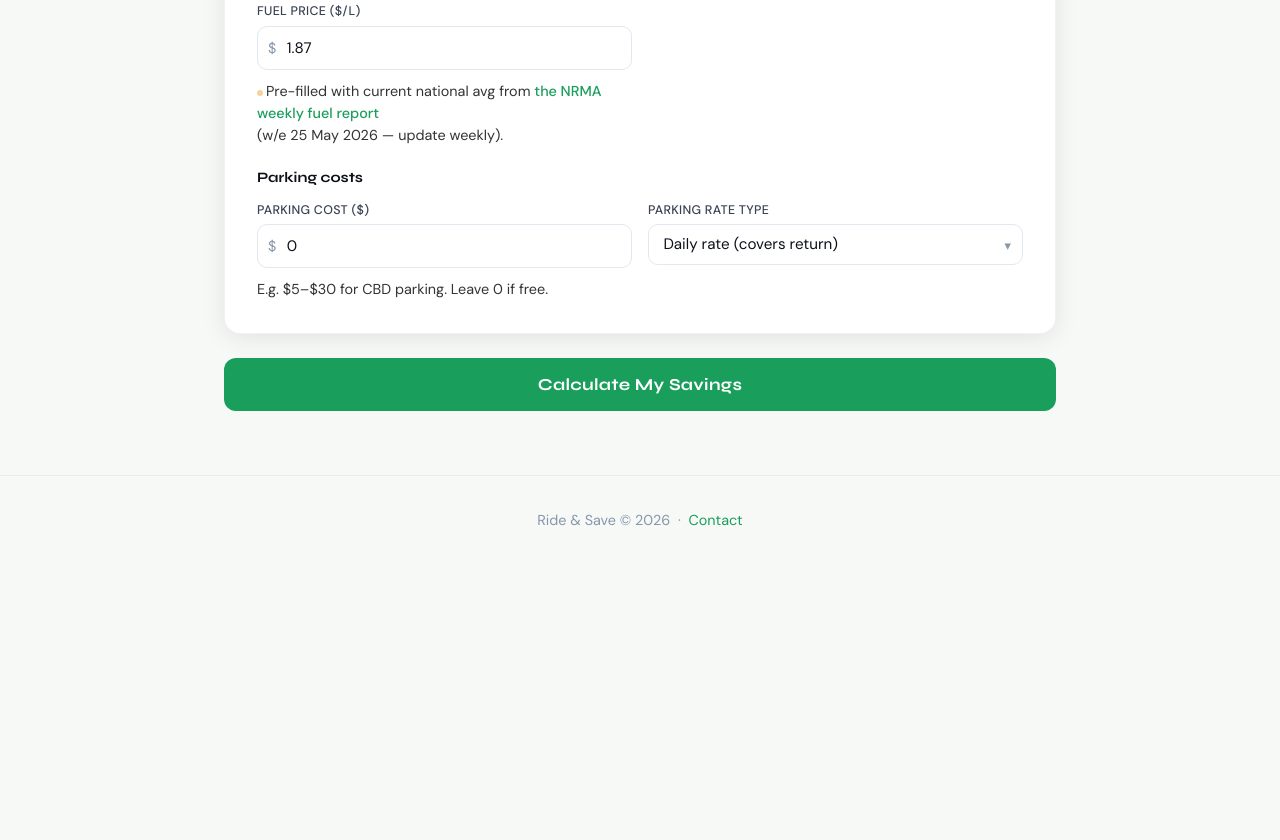
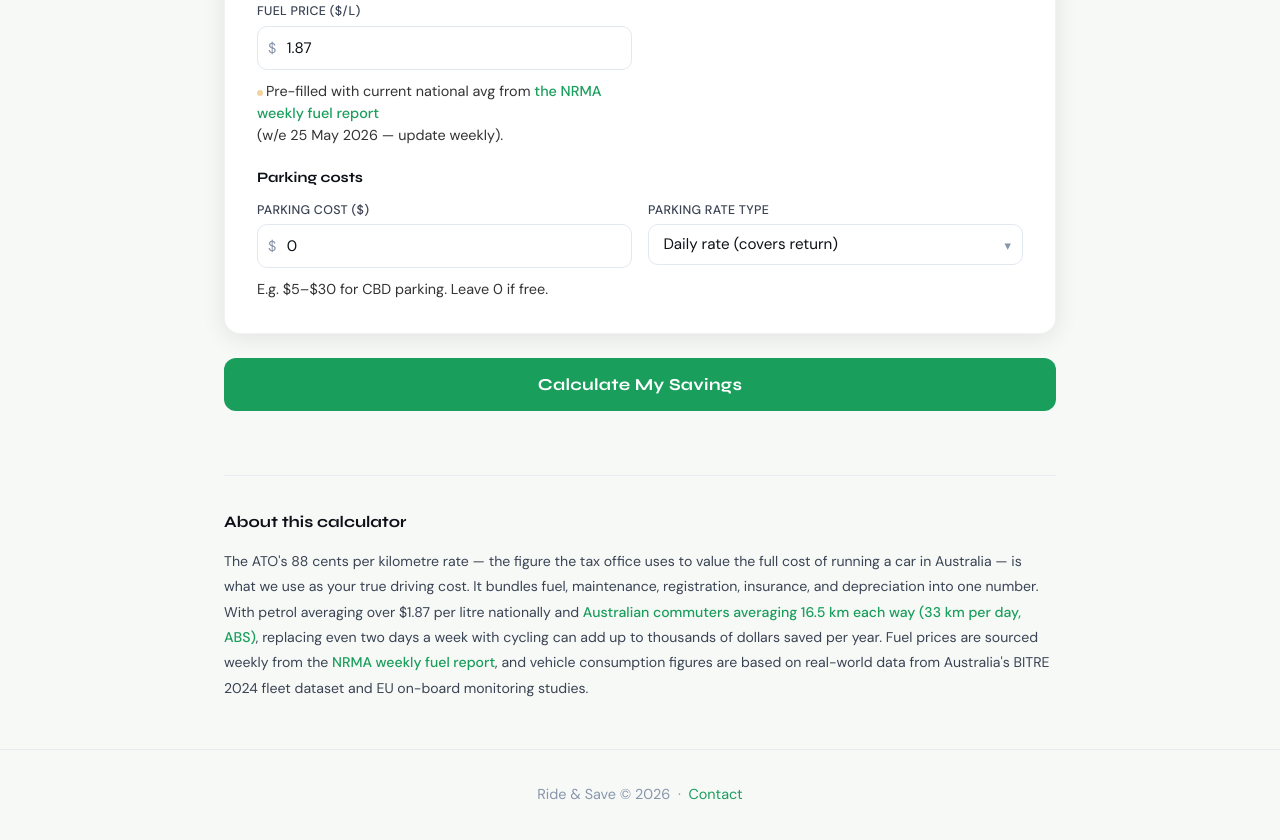
Before and after one commit to AdrienTop/rideandsave.com.au, a plain HTML site: page index.html in a window 1280 px wide. Shown: the part 1486-2326 px from the top of the page. Before the commit the page ends 2052 px from the top, so only its background shows below. Drawn offline with Linux system fonts and the light colour scheme; a web font is replaced by a local one.

Commit message:
add hreflang tags and AU-specific content sections for SEO differentiation
hreflang en-AU/en-NZ/x-default added to index.html and data.html
index.html: About this calculator section with ATO rate context, ABS commute distance stat (16.5km one-way), NRMA source link
data.html: About Australian vehicle fuel consumption section with BITRE/GVG fleet context

Co-Authored-By: Claude Sonnet 4.6 <noreply@anthropic.com>

```diff
--- a/index.html
+++ b/index.html
@@ -17,6 +17,9 @@
 <meta name="description" content="See how much money you save cycling instead of driving in Australia. Enter your commute distance and vehicle type to calculate fuel savings, CO₂ avoided, and yearly savings — based on real Australian fuel prices and ATO rates.">
 <meta name="robots" content="index, follow">
 <link rel="canonical" href="https://ride-and-save.com/">
+<link rel="alternate" hreflang="en-AU" href="https://ride-and-save.com/" />
+<link rel="alternate" hreflang="en-NZ" href="https://rideandsave.co.nz/" />
+<link rel="alternate" hreflang="x-default" href="https://ride-and-save.com/" />
 
 <meta property="og:type" content="website">
 <meta property="og:url" content="https://ride-and-save.com/">
@@ -364,6 +367,13 @@
   </div>
 </div>
 
+<div style="max-width:880px;margin:0 auto;padding:0 1.5rem 3rem">
+  <div style="border-top:1px solid #e8ecf0;padding-top:2rem;font-size:.88rem;color:var(--grey-mid);line-height:1.8">
+    <h2 style="font-family:'Syne',sans-serif;font-size:1rem;font-weight:700;color:var(--black);margin-bottom:.75rem">About this calculator</h2>
+    <p>The ATO's 88 cents per kilometre rate — the figure the tax office uses to value the full cost of running a car in Australia — is what we use as your true driving cost. It bundles fuel, maintenance, registration, insurance, and depreciation into one number. With petrol averaging over $1.87 per litre nationally and <a href="https://www.abs.gov.au/Ausstats/Abs@.Nsf/7d12b0f6763c78caca257061001cc588/531cdabf5b2ecff9ca25829400128632!OpenDocument" target="_blank" rel="noopener" style="color:var(--green);text-decoration:none;font-weight:500">Australian commuters averaging 16.5 km each way (33 km per day, ABS)</a>, replacing even two days a week with cycling can add up to thousands of dollars saved per year. Fuel prices are sourced weekly from the <a href="https://www.mynrma.com.au/cars-and-driving/fuel-finder/weekly-report" target="_blank" style="color:var(--green);text-decoration:none;font-weight:500">NRMA weekly fuel report</a>, and vehicle consumption figures are based on real-world data from Australia's BITRE 2024 fleet dataset and EU on-board monitoring studies.</p>
+  </div>
+</div>
+
 <footer>
   Ride &amp; Save &copy; 2026 &nbsp;&middot;&nbsp; <a href="contact.html">Contact</a>
 </footer>
```
Also changed, not shown: data.html (+8 -0 lines).
